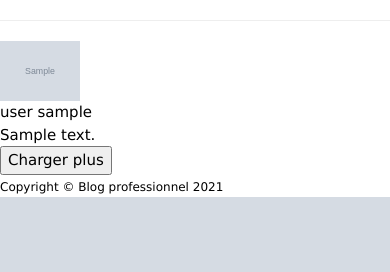
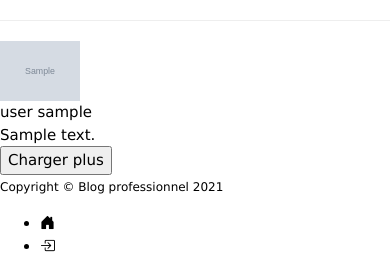
Before and after one commit to belarif/snow-tricks, a Symfony app: template templates/frontoffice/detailsTrick.html.twig in a window 390 px wide; the page is wider, and only the part inside the window is pictured. Shown: the part 1632-1904 px from the top of that part. Before the commit the page ends 1829 px from the top of that part, so only its background shows below. Run offline with Twig, Linux system fonts and the light colour scheme; the template is opened without the code that fills it: most values are stand-ins (such as "Sample title", 1, 10 or a date in 2020); grey boxes marked "Sample" are stand-in pictures; some libraries are stand-ins or nearby versions.

Commit message:
main: creating nav bottom to display in mobile version

```diff
--- a/templates/frontoffice/template.html.twig
+++ b/templates/frontoffice/template.html.twig
@@ -53,6 +53,7 @@
                     {% endif %}
                     <li class="nav-item mx-0 mx-lg-1"><a class="nav-link py-3 px-0 px-lg-3 rounded"
                                                          href="{{ path('admin_dashboard') }}">Admin</a>
+                    </li>
                 </ul>
             </div>
         </div>
@@ -66,6 +67,25 @@
     <div class="copyright py-4 text-center text-white">
         <div class="container"><small>Copyright &copy; Blog professionnel 2021</small></div>
     </div>
+
+    <nav class="navbar fixed-bottom" id="mobileNav">
+        <ul class="nav text-center">
+            <li class="nav-item">
+                <a class="nav-link active" aria-current="page" href="{{ path('app_homepage') }}"><i
+                            class="bi bi-house-door-fill"></i></a>
+            </li>
+            {% if app.user %}
+                <li class="nav-item">
+                    <a class="nav-link" href="{{ path('app_logout') }}"><i class="bi bi-box-arrow-right"></i></a>
+                </li>
+            {% else %}
+                <li class="nav-item">
+                    <a class="nav-link" href="{{ path('app_login') }}"><i class="bi bi-box-arrow-in-right"></i></a>
+                </li>
+            {% endif %}
+        </ul>
+    </nav>
+
     <script src="https://cdn.jsdelivr.net/npm/bootstrap@5.1.1/dist/js/bootstrap.bundle.min.js"></script>
     {% block javascript %}
     {{ encore_entry_script_tags('frontoffice') }}
```
